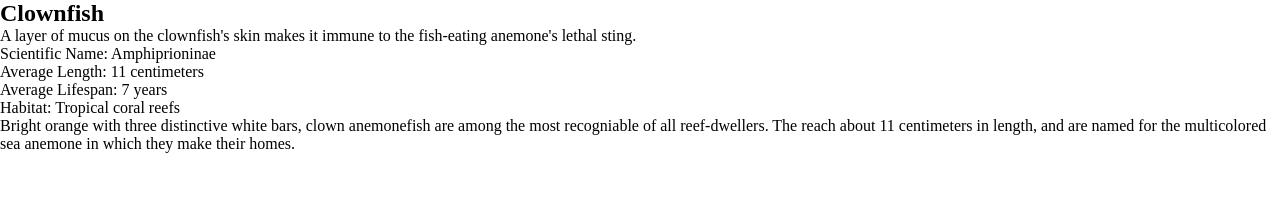
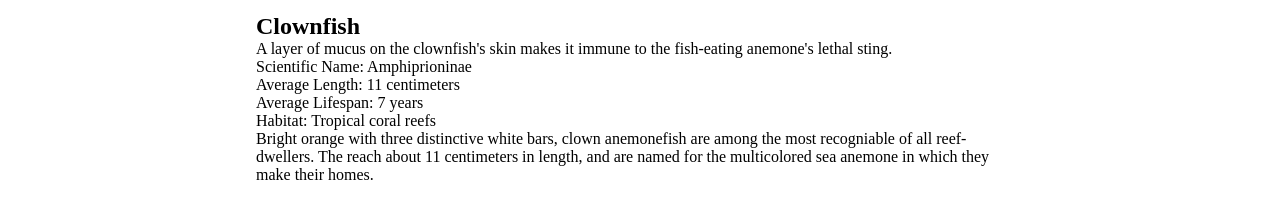
Before and after one commit to favour-design/Animal-Cards, a plain HTML site: page index.html in a window 1280 px wide. Drawn offline with Linux system fonts and the light colour scheme.

Commit message:
modified css branch

```diff
--- a/animal.css
+++ b/animal.css
@@ -3,4 +3,17 @@
     padding: 0;
     border: 0;
     text-decoration: none;
+    /* background-color: black; */
 }
+
+.parent{
+   margin-top: 1%;
+   margin-right: 20%;
+   margin-left: 20%;
+   margin-bottom: 1%;
+}
+
+.first{
+
+
+}
```
